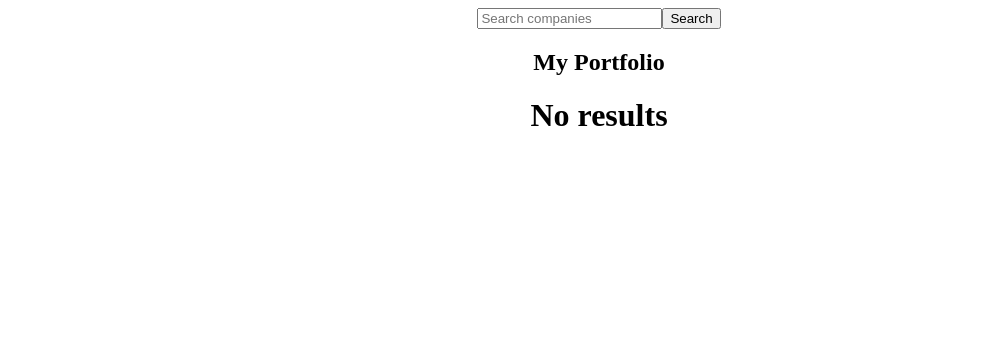
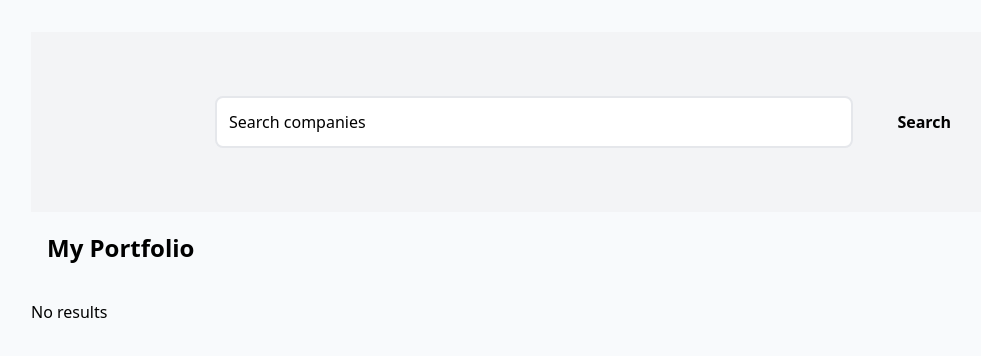
Before and after one commit to brunoseleguim/TrabalhoYT, a React (Create React App) app in the folder frontend/: page / in a window 1280 px wide. Shown: the top 356 px of the page, without its empty margins (41-1022 px from the left). Built offline with nearby package versions, Linux system fonts and the light colour scheme.

Commit message:
decimo setimo commit

```diff
--- a/frontend/src/App.css
+++ b/frontend/src/App.css
@@ -1,3 +1,17 @@
+/* No seu arquivo CSS principal */
+@tailwind base;
+@tailwind components;
+@tailwind utilities;
+
+/* App.css */
 .App {
-  text-align: center;
+  width: 100%;
+  min-height: 100vh;
+  background-color: #f8fafc; /* Um cinza bem clarinho de fundo */
 }
+
+.container {
+  max-width: 1200px;
+  margin: 0 auto;
+  padding: 2rem;
+}
--- a/frontend/src/components/Search/Search.tsx
+++ b/frontend/src/components/Search/Search.tsx
@@ -29,10 +29,10 @@ const Search: React.FC<Props> = ({
           />
           {/* O botão não precisa mais de onClick, pois o onSubmit do form cuida disso */}
           <button
-            type="submit"
-            className="p-3 px-10 text-white bg-lightBlue rounded-lg hover:opacity-70 focus:outline-none"
-          >
-            Search
+             type="submit"
+             className="p-2 px-8 text-black bg-lightBlue rounded-lg hover:opacity-70 focus:outline-none font-bold ml-2"
+              >
+                Search
           </button>
         </form>
       </div>
--- a/frontend/src/components/card/Card.tsx
+++ b/frontend/src/components/card/Card.tsx
@@ -11,21 +11,25 @@ interface Props {
 const Card: React.FC<Props> = ({ id, searchResult, onPortfolioCreate }: Props): React.JSX.Element => {
   return (
     <div
-      className="flex flex-col items-center justify-between w-full p-6 bg-slate-100 rounded-lg md:flex-row shadow-sm mb-3"
+      className="flex flex-col items-center justify-between w-full p-6 bg-white rounded-lg shadow-lg border border-slate-200 md:flex-row mb-3 transition-shadow hover:shadow-xl"
       key={id}
       id={id}
     >
       <div className="flex flex-col">
         <h2 className="font-bold text-center text-veryDarkViolet md:text-left text-lg">
-          {searchResult.description || searchResult.description} ({searchResult.symbol})
+          {searchResult.description} ({searchResult.symbol})
         </h2>
+        {/* Adicionei uma margem rápida aqui caso queira colocar o setor ou preço embaixo */}
+        <p className="text-slate-500 text-sm">{searchResult.type}</p>
       </div>
 
-      {/* O componente de botão fica do lado direito em telas maiores (md:flex-row) */}
-      <AddPortfolio
-        onPortfolioCreate={onPortfolioCreate}
-        symbol={searchResult.symbol}
-      />
+      {/* Container do botão com margem no topo para mobile */}
+      <div className="mt-4 md:mt-0">
+        <AddPortfolio
+          onPortfolioCreate={onPortfolioCreate}
+          symbol={searchResult.symbol}
+        />
+      </div>
     </div>
   );
 };
--- a/frontend/src/components/portifolio/cardPortifolio/cardProtifolio.tsx
+++ b/frontend/src/components/portifolio/cardPortifolio/cardProtifolio.tsx
@@ -1,18 +1,17 @@
 import React from "react";
-
+//import "./cardPortifolio.css";
 interface Props {
   portfolioValue: string;
 }
 
 const CardPortfolio = ({ portfolioValue }: Props) => {
   return (
-    <div className="flex flex-col w-full p-8 space-y-4 text-center rounded-lg shadow-lg md:w-1/3">
-      <h4 className="pt-6 text-2xl font-bold">{portfolioValue}</h4>
-      {/* Botão que será funcional no próximo vídeo (Aula 14) */}
-      <button className="block w-full py-3 text-white duration-200 border-2 rounded-lg bg-red-500 hover:text-red-500 hover:bg-white border-red-500">
+    <li className="flex flex-col items-center p-3 bg-white border border-slate-200 rounded-lg shadow-sm min-w-[120px]">
+      <h4 className="font-bold text-slate-800">{portfolioValue}</h4>
+      <button className="mt-2 text-xs bg-red-500 text-white px-2 py-1 rounded hover:bg-red-600 transition">
         X
       </button>
-    </div>
+    </li>
   );
 };
 
--- a/frontend/src/components/portifolio/listPortifolio/listPortifolio.css
+++ b/frontend/src/components/portifolio/listPortifolio/listPortifolio.css
@@ -0,0 +1,41 @@
+/* Container principal da seção de portfólio */
+#portfolio {
+    padding: 2rem 1rem;
+    background-color: #f9fafb; /* Cinza bem claro para destacar do fundo */
+}
+
+/* Título "My Portfolio" */
+#portfolio h2 {
+    margin-top: 1rem;
+    margin-bottom: 1.5rem;
+    font-size: 1.875rem; /* 30px */
+    font-weight: 600;
+    text-align: center;
+    color: #111827;
+}
+
+/* Container que limita a largura da lista */
+.portfolio-list-container {
+    position: relative;
+    display: flex;
+    flex-direction: column;
+    max-width: 64rem; /* 1024px */
+    margin: 0 auto;
+}
+
+/* A lista (ul) organizada em Grid/Flex */
+.portfolio-list-wrapper {
+    display: flex;
+    flex-wrap: wrap;
+    justify-content: center;
+    gap: 1rem;
+    list-style: none;
+    padding: 0;
+}
+
+/* Ajuste para telas maiores (simulando o comportamento do vídeo) */
+@media (min-width: 768px) {
+    #portfolio h2 {
+        font-size: 2.25rem; /* 36px */
+    }
+}
--- a/frontend/src/components/portifolio/listPortifolio/listPortifolio.tsx
+++ b/frontend/src/components/portifolio/listPortifolio/listPortifolio.tsx
@@ -1,29 +1,24 @@
 import React from "react";
 import CardPortfolio from "../cardPortifolio/cardProtifolio";
-
+//import "./listPortifolio.css";
 interface Props {
   portfolioValues: string[];
 }
 
 const ListPortfolio = ({ portfolioValues }: Props) => {
   return (
-    <section id="portfolio">
-      <h2 className="mb-3 mt-3 text-3xl font-semibold text-center md:text-4xl">
-        My Portfolio
-      </h2>
-      <div className="relative flex flex-col max-w-5xl mx-auto px-10 md:px-6 lg:px-0">
-        <ul className="flex flex-wrap justify-center sm:grid-cols-2 md:grid-cols-3 lg:grid-cols-4 gap-4">
+    <section id="portfolio" className="px-4 mb-5 mt-5">
+      <h2 className="text-2xl font-bold mb-4">My Portfolio</h2>
+      {/* O segredo está nestas classes: flex flex-wrap gap-3 */}
+      <ul className="flex flex-wrap gap-3 justify-start">
         {portfolioValues &&
-            portfolioValues.map((portfolioValue) => {
-              return (
+          portfolioValues.map((portfolioValue) => (
             <CardPortfolio
               key={portfolioValue}
               portfolioValue={portfolioValue}
             />
-              );
-            })}
+          ))}
       </ul>
-      </div>
     </section>
   );
 };
```
Also changed, not shown: frontend/src/components/portifolio/cardPortifolio/cardPortifolio.css (+39 -0 lines). Lines whose indentation alone changed are shown as unchanged.
